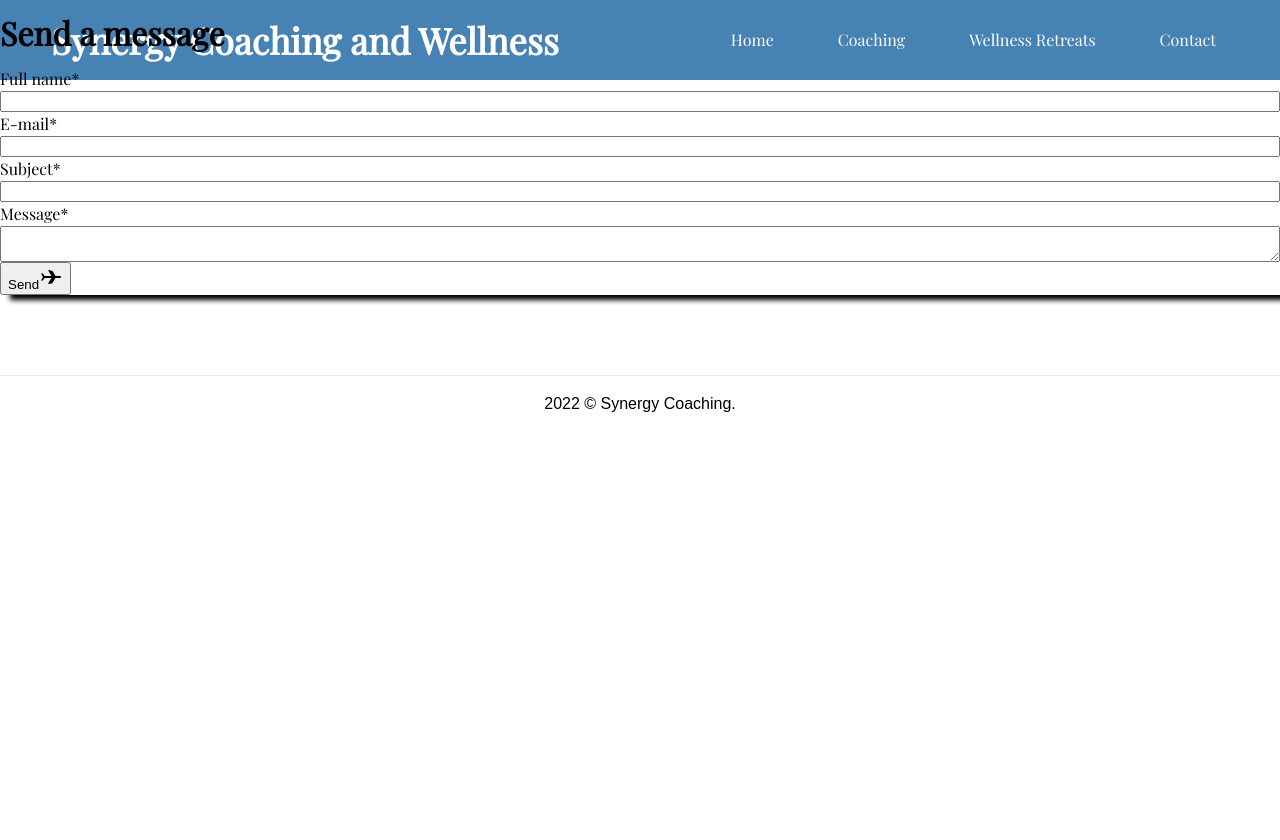
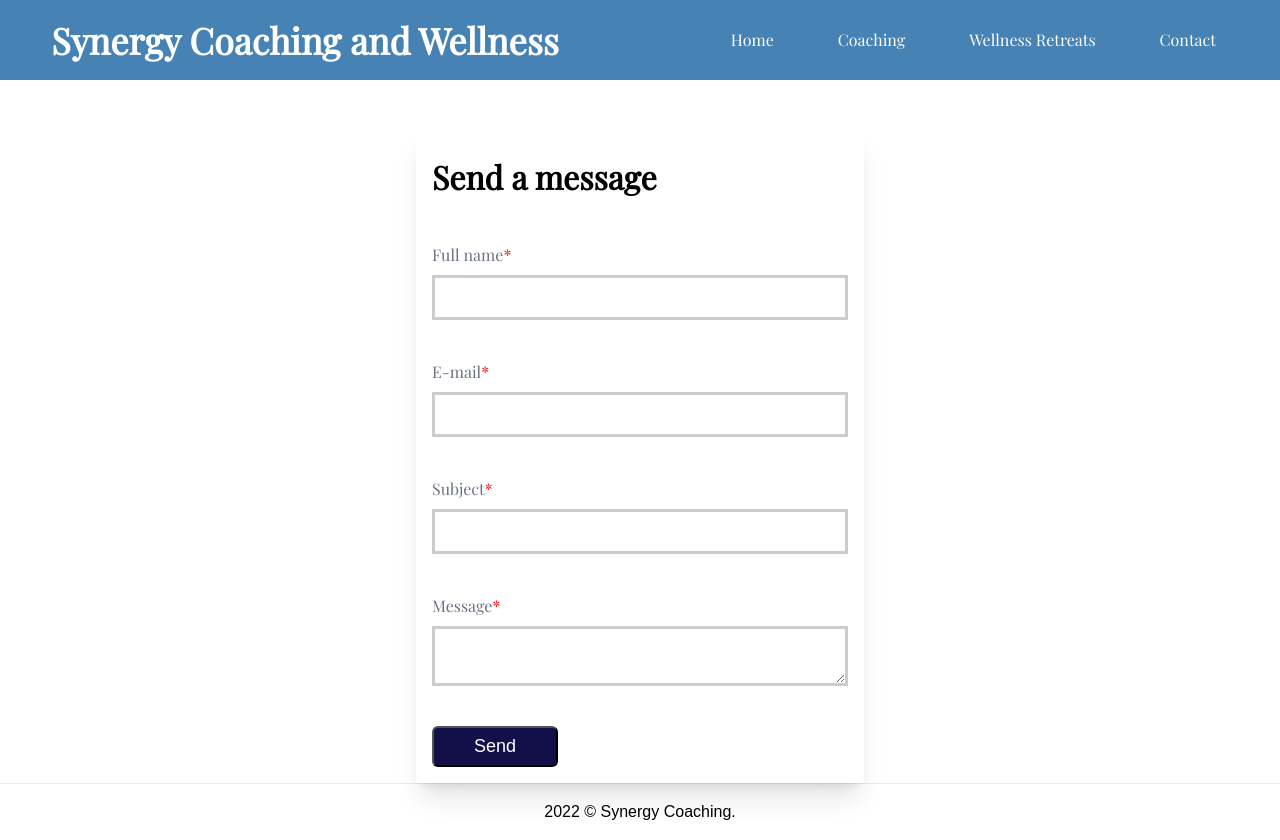
Before and after one commit to tbguest/synergy-coaching, a Next.js app: page /contact in a window 1280 px wide. Before the commit the page ends 800 px from the top, so only its background shows below. Built offline with nearby package versions, Linux system fonts and the light colour scheme; a web font is replaced by a local one.

Commit message:
Style contact form

```diff
--- a/components/ContactForm/ContactForm.jsx
+++ b/components/ContactForm/ContactForm.jsx
@@ -27,22 +27,7 @@ const ContactForm = ({ children }) => {
         </label>
         <textarea name="message" className={styles.input}></textarea>
         <div className={styles.button_container}>
-          <button className={styles.button}>
-            Send
-            <svg
-              width="24"
-              height="24"
-              viewBox="0 0 24 24"
-              className="text-cyan-500 ml-2"
-              fill="currentColor"
-              xmlns="http://www.w3.org/2000/svg"
-            >
-              <path
-                d="M9.00967 5.12761H11.0097C12.1142 5.12761 13.468 5.89682 14.0335 6.8457L16.5089 11H21.0097C21.562 11 22.0097 11.4477 22.0097 12C22.0097 12.5523 21.562 13 21.0097 13H16.4138L13.9383 17.1543C13.3729 18.1032 12.0191 18.8724 10.9145 18.8724H8.91454L12.4138 13H5.42485L3.99036 15.4529H1.99036L4.00967 12L4.00967 11.967L2.00967 8.54712H4.00967L5.44417 11H12.5089L9.00967 5.12761Z"
-                fill="currentColor"
-              />
-            </svg>
-          </button>
+          <button className={styles.button}>Send</button>
         </div>
       </form>
     </>
--- a/components/ContactForm/ContactForm.module.css
+++ b/components/ContactForm/ContactForm.module.css
@@ -3,29 +3,81 @@
   position: relative;
   display: flex;
   flex-direction: column;
-  box-shadow: 10px 5px 5px black;
+  /* box-shadow: 5px 5px 5px black; */
+  box-shadow: 0 20px 25px -5px rgb(0 0 0 / 0.1),
+    0 8px 10px -6px rgb(0 0 0 / 0.1);
+  max-width: 35%;
+  left: 50%;
+  transform: translateX(-50%);
+  top: var(--nav-height);
+  margin-top: 3rem;
+  padding: 1rem;
 }
 
 .form h1 {
   /* "text-2xl font-bold dark:text-gray-50" */
+  font-size: xx-large;
+  font-weight: 600;
+  color: black;
 }
 
 .form_label {
   /* "text-gray-500 font-light mt-8 dark:text-gray-50" */
+  color: rgb(107 114 128);
+  font-weight: 300;
+  margin-top: 2rem;
 }
 
 .highlight {
   /* "text-red-500 dark:text-gray-50" */
+  color: red;
+  font-weight: 500;
 }
 
+/* .input {
+  background: transparent;
+  border-bottom-width: 1px;
+  padding-top: 0.5rem;
+  padding-bottom: 0.5rem;
+  padding-left: 1rem;
+  outline: none;
+} */
+
 .input {
-  /* "bg-transparent border-b py-2 pl-4 focus:outline-none focus:rounded-md focus:ring-1 ring-green-500 font-light text-gray-500" */
+  width: 100%;
+  padding: 12px 20px;
+  margin: 8px 0;
+  box-sizing: border-box;
+  border: 3px solid #ccc;
+  -webkit-transition: 0.5s;
+  transition: 0.5s;
+  outline: none;
+}
+
+.input:focus {
+  border: 3px solid rgb(75, 74, 74);
 }
 
 .button_container {
   /* "flex flex-row items-center justify-start" */
+  display: flex;
+  flex-direction: row;
+  align-items: center;
 }
 
 .button {
   /* "px-10 mt-8 py-2 bg-[#130F49] text-gray-50 font-light rounded-md text-lg flex flex-row items-center" */
+  margin-top: 2rem;
+  padding-left: 2.5rem;
+  padding-right: 2.5rem;
+  padding-top: 0.5rem;
+  padding-bottom: 0.5rem;
+  background-color: #130f49;
+  /* color: rgb(107 114 128); */
+  color: white;
+  font-weight: 300;
+  border-radius: 6px;
+  font-size: large;
+  display: flex;
+  align-items: center;
 }
```
